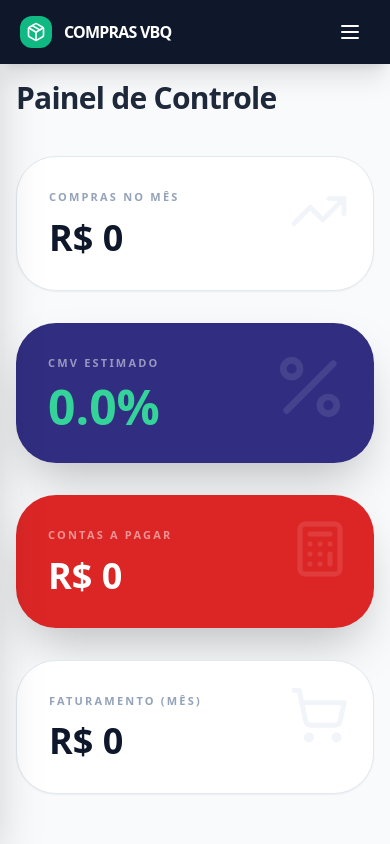
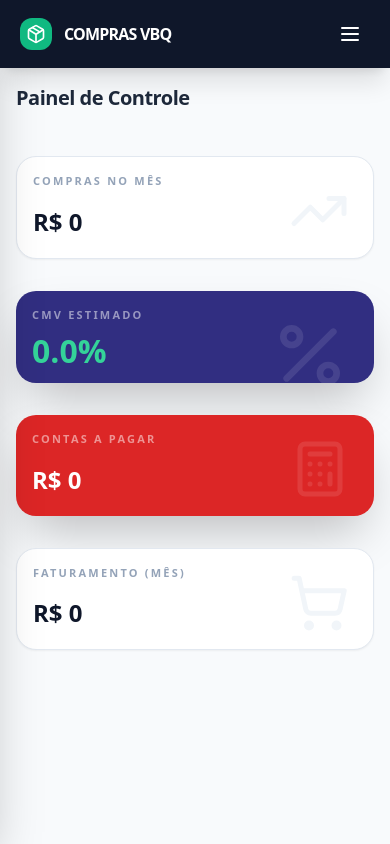
Before and after one commit to cadastrovbq-spec/compras-vbq, a React (Vite) app: page / in a window 390 px wide. Built offline with nearby package versions, Linux system fonts and the light colour scheme.

Commit message:
Update index.css

```diff
--- a/index.css
+++ b/index.css
@@ -6,33 +6,100 @@ body {
   font-family: 'Inter', sans-serif;
 }
 
+/* === MOBILE RESPONSIVE === */
+@media (max-width: 768px) {
+  .rounded-\[48px\] {
+    border-radius: 24px !important;
+  }
+
+  .rounded-\[40px\] {
+    border-radius: 20px !important;
+  }
+
+  .rounded-\[28px\] {
+    border-radius: 16px !important;
+  }
+
+  .p-10 {
+    padding: 1.25rem !important;
+  }
+
+  .p-8 {
+    padding: 1rem !important;
+  }
+
+  .text-5xl {
+    font-size: 2rem !important;
+  }
+
+  .text-4xl {
+    font-size: 1.5rem !important;
+  }
+
+  .text-3xl {
+    font-size: 1.25rem !important;
+  }
+
+  .text-6xl {
+    font-size: 2.25rem !important;
+  }
+
+  table {
+    font-size: 0.8rem;
+  }
+
+  th,
+  td {
+    padding: 0.75rem 0.5rem !important;
+    white-space: nowrap;
+  }
+
+  input,
+  select,
+  button {
+    min-height: 44px;
+  }
+}
+
 @media print {
-  aside, .no-print, button, .modal-backdrop {
+
+  aside,
+  .no-print,
+  button,
+  .modal-backdrop {
     display: none !important;
   }
+
   main {
     margin: 0 !important;
     padding: 0 !important;
     width: 100% !important;
     max-width: none !important;
   }
+
   .print-container {
     padding: 20px !important;
   }
+
   table {
     width: 100% !important;
     border-collapse: collapse !important;
   }
-  th, td {
+
+  th,
+  td {
     border: 1px solid #e2e8f0 !important;
     padding: 8px !important;
     font-size: 10pt !important;
   }
-  .bg-indigo-900, .bg-slate-900 {
+
+  .bg-indigo-900,
+  .bg-slate-900 {
     background-color: #1e293b !important;
     color: white !important;
     print-color-adjust: exact;
   }
+
   .text-emerald-400 {
     color: #10b981 !important;
   }
```
